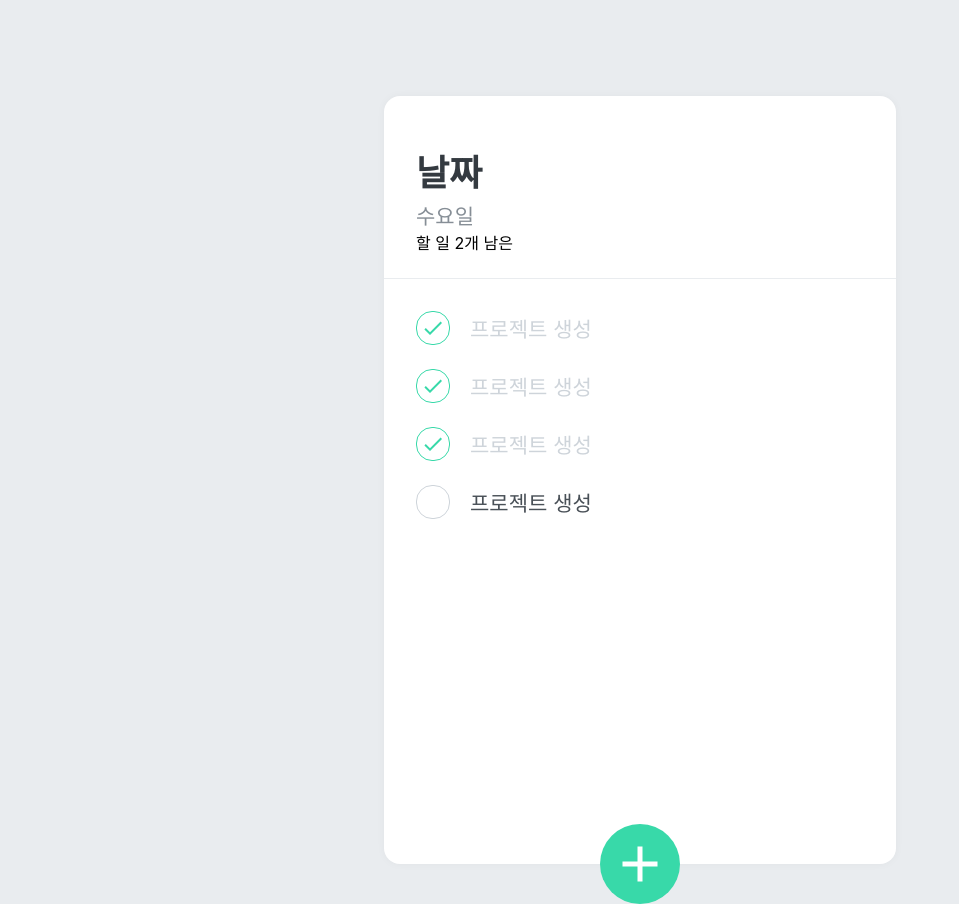
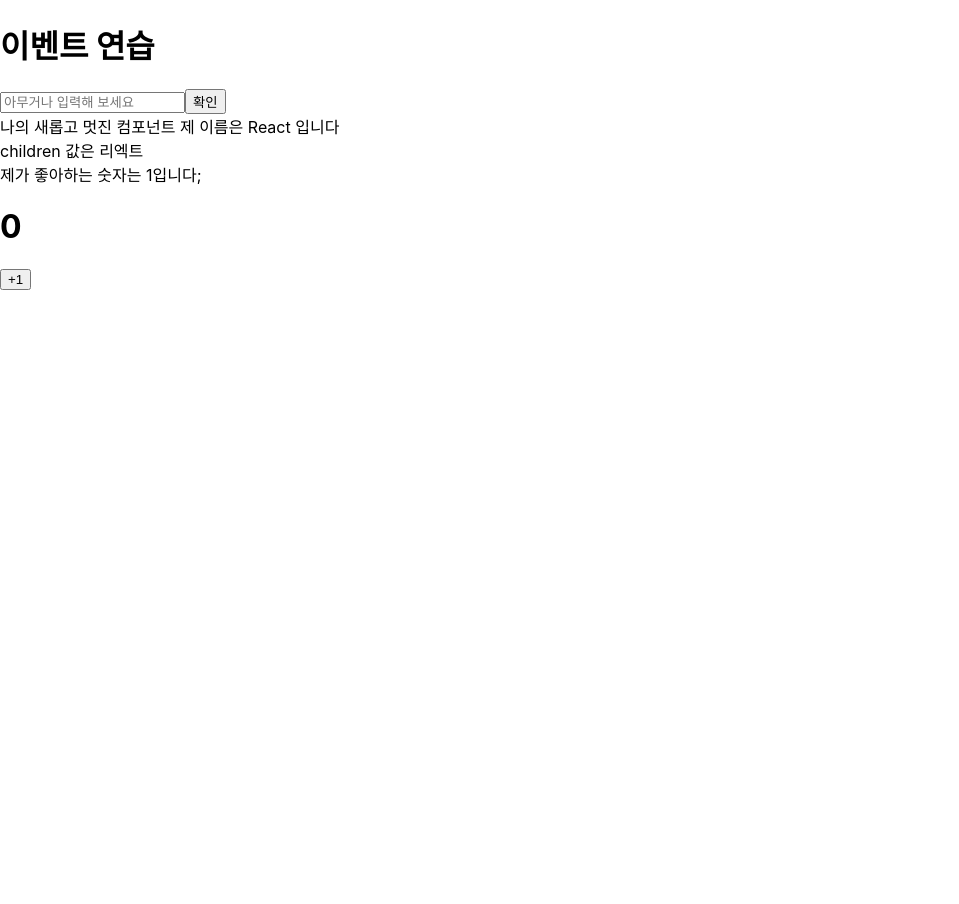
Before and after one commit to devpang20/reactByVlpt, a React (Create React App) app: page / in a window 1280 px wide. Shown: the whole page, without its empty margins (0-959 px from the left). After the commit the page ends 800 px from the top, so only its background shows below. Built offline with nearby package versions, Linux system fonts and the light colour scheme.

Commit message:
test: class component test

```diff
--- a/src/App.js
+++ b/src/App.js
@@ -1,25 +1,27 @@
 import React from 'react';
 import { createGlobalStyle } from 'styled-components';
-import TodoTemplate from "./compoents/TodoTemplate";
-import TodoHead from "./compoents/TodoHead";
-import TodoList from "./compoents/TodoList";
-import TodoCreate from './compoents/TodoCreate';
+import Mycomponent from './MyComponent';
+import Counter from './Counter';
+import EventPractice from './EventPractice';
 
-const GlobalStyle = createGlobalStyle`
-  body {
-    background: #e9ecef;
-  }
-`;
+// const GlobalStyle = createGlobalStyle`
+//   body {
+//     background: #e9ecef;
+//   }
+// `;
 
-function App() {
+const App = () => {
     return (
         <>
-            <GlobalStyle />
+            {/* <GlobalStyle />
             <TodoTemplate>
                 <TodoHead />
                 <TodoList />
                 <TodoCreate />
-            </TodoTemplate>
+            </TodoTemplate> */}
+            <EventPractice />
+            <Mycomponent name="React" favoriteNumber={1}>리엑트</Mycomponent>
+            <Counter></Counter>
         </>
     );
 }
--- /dev/null
+++ b/src/Counter.js
@@ -0,0 +1,30 @@
+import React, { Component } from 'react';
+
+class Counter extends Component {
+    constructor(props) {
+        super(props);
+        // state의 초깃값 설정하기
+        this.state = {
+            number: 0
+        };
+    }
+    render() {
+        const { number } = this.state;
+        return (
+            <div>
+                <h1>{number}</h1>
+                <button
+                    // onClick을 통해 버튼이 클릭되었을 때 호출할 함수를 지정합니다.
+                    onClick = {() => {
+                        // this.setState를 사용하여 state에 새로운 값을 넣을 수 있습니다
+                        this.setState({ number: number + 1 });
+                    }}
+                >
+                +1
+                </button>
+            </div>
+        );
+    }
+}
+
+export default Counter;
--- /dev/null
+++ b/src/EventPractice.js
@@ -0,0 +1,46 @@
+import React, { Component } from 'react';
+
+class EventPractice extends Component {
+
+    state = {
+        message: ''
+    }
+
+    constructor(props) {
+        super(props);
+        this.handleChange = this.handleChange.bind(this);
+        this.handleClick = this.handleClick.bind(this);
+    }
+
+    handleChange(e) {
+        this.setState({
+            message: e.target.value
+        })
+    }
+
+    handleClick() {
+        alert(this.state.message);
+        this.setState({
+            message: ''
+        });
+    }
+
+    render() {
+        return (
+            <div>
+                <h1>이벤트 연습</h1>
+                <input
+                    type="text"
+                    name="message"
+                    placeholder="아무거나 입력해 보세요"
+                    onChange={this.handleChange}
+                />
+                <button onClick={this.handleClick}>
+                확인
+                </button>
+            </div>
+        );
+    }
+}
+
+export default EventPractice;
--- /dev/null
+++ b/src/MyComponent.js
@@ -0,0 +1,21 @@
+import React from 'react';
+import PropTypes from 'prop-types';
+
+const MyComponent = ({ name, favoriteNumber, children }) => {
+    return (
+            <div>
+                나의 새롭고 멋진 컴포넌트 제 이름은 {name} 입니다  <br /> children 값은 {children} <br/> 제가 좋아하는 숫자는 {favoriteNumber}입니다;
+            </div>
+    );
+};
+
+MyComponent.defauiltProps = {
+    name: '기본 이름'
+}
+
+MyComponent.propTypes = {
+    name: PropTypes.string,
+    favoriteNumber: PropTypes.number.isRequired
+}
+
+export default MyComponent;
```
Also changed, not shown: src/logo.svg (deleted).
